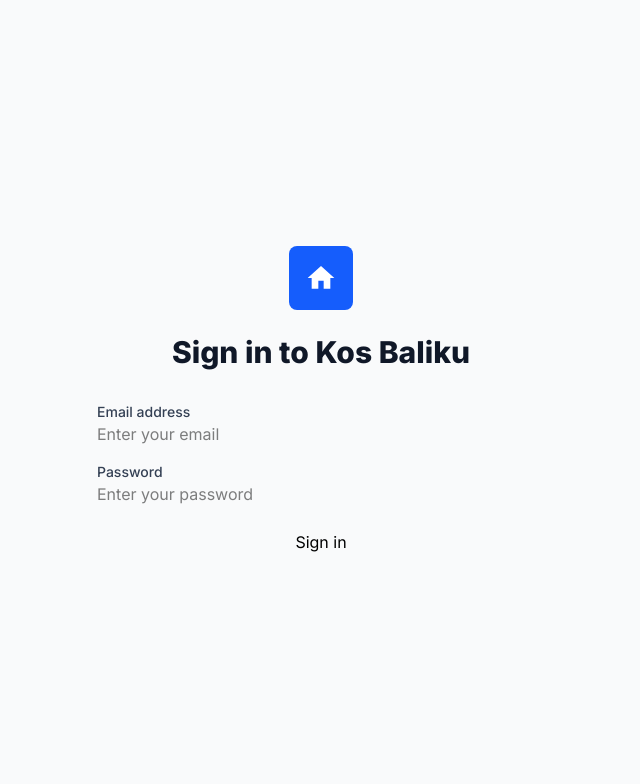
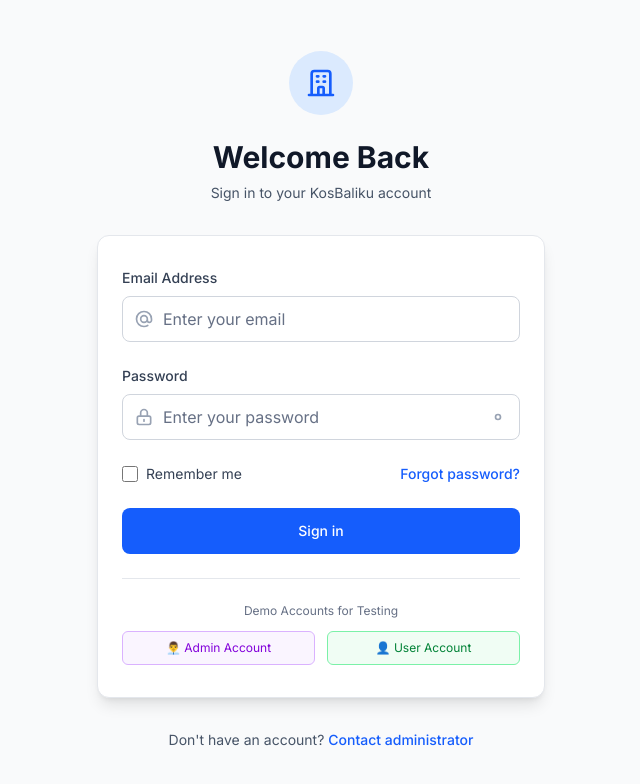
Before and after one commit to Arisamanjaya/dashboard-kosbaliku, a Next.js app: page /login in a window 1280 px wide. Shown: the top 784 px of the page, without its empty margins (319-959 px from the left). Built offline with nearby package versions, Linux system fonts and the light colour scheme; no server answers.

Commit message:
refactor: login form

```diff
--- a/src/components/auth/LoginForm.tsx
+++ b/src/components/auth/LoginForm.tsx
@@ -1,124 +1,268 @@
 'use client';
-import { useState, useEffect } from 'react';
+import React, { useState } from 'react';
 import { useRouter } from 'next/navigation';
 import { useAuth } from '@/context/AuthContext';
 
 export default function LoginForm() {
-  const [email, setEmail] = useState('');
-  const [password, setPassword] = useState('');
-  const [error, setError] = useState('');
-  const [isLoading, setIsLoading] = useState(false);
-
-  const { login, user } = useAuth();
+  const { login } = useAuth();
   const router = useRouter();
 
-  // SIMPLE: Redirect if user exists
-  useEffect(() => {
-    if (user) {
-      if (user.role === 'admin') {
-        router.push('/admin/dashboard');
-      } else {
-        router.push('/pemilik/dashboard');
-      }
-    }
-  }, [user, router]);
+  const [formData, setFormData] = useState({
+    email: '',
+    password: '',
+  });
+  const [loading, setLoading] = useState(false);
+  const [error, setError] = useState('');
+  const [showPassword, setShowPassword] = useState(false);
+
+  const handleInputChange = (e: React.ChangeEvent<HTMLInputElement>) => {
+    const { name, value } = e.target;
+    setFormData(prev => ({
+      ...prev,
+      [name]: value
+    }));
+    // Clear error when user starts typing
+    if (error) setError('');
+  };
 
   const handleSubmit = async (e: React.FormEvent) => {
     e.preventDefault();
 
-    if (!email || !password) {
-      setError('Please fill in all fields');
+    if (!formData.email.trim() || !formData.password.trim()) {
+      setError('Email and password are required');
       return;
     }
 
-    setIsLoading(true);
+    setLoading(true);
     setError('');
 
-    const result = await login(email, password);
+    try {
+      const { success, error } = await login(formData.email, formData.password);
 
-    if (!result.success) {
-      setError(result.error || 'Login failed');
-      setIsLoading(false);
+      if (success) {
+        // Redirect will be handled by layout based on user role
+        router.push('/admin/dashboard'); // Default redirect, will be corrected by layout
+      } else {
+        setError(error || 'Login failed');
       }
-    // If success, useEffect will handle redirect
+    } catch (err: any) {
+      setError('An unexpected error occurred');
+      console.error('Login error:', err);
+    } finally {
+      setLoading(false);
+    }
   };
-
-  // Don't show form if user exists
-  if (user) {
-    return <div>Redirecting...</div>;
-  }
 
   return (
     <div className="min-h-screen flex items-center justify-center bg-gray-50 dark:bg-gray-900 py-12 px-4 sm:px-6 lg:px-8">
       <div className="max-w-md w-full space-y-8">
-        <div>
-          <div className="flex items-center justify-center">
-            <div className="flex items-center justify-center w-16 h-16 bg-blue-600 text-white rounded-lg">
-              <svg className="w-8 h-8" fill="currentColor" viewBox="0 0 24 24">
-                <path d="M10 20v-6h4v6h5v-8h3L12 3 2 12h3v8z"/>
+        {/* Header */}
+        <div className="text-center">
+          <div className="mx-auto h-16 w-16 flex items-center justify-center rounded-full bg-blue-100 dark:bg-blue-900/30">
+            <svg
+              className="h-8 w-8 text-blue-600 dark:text-blue-400"
+              fill="none"
+              stroke="currentColor"
+              viewBox="0 0 24 24"
+            >
+              <path
+                strokeLinecap="round"
+                strokeLinejoin="round"
+                strokeWidth={2}
+                d="M19 21V5a2 2 0 00-2-2H7a2 2 0 00-2 2v16m14 0h2m-2 0h-5m-9 0H3m2 0h5M9 7h1m-1 4h1m4-4h1m-1 4h1m-5 10v-5a1 1 0 011-1h2a1 1 0 011 1v5m-4 0h4"
+              />
             </svg>
           </div>
-          </div>
-          <h2 className="mt-6 text-center text-3xl font-extrabold text-gray-900 dark:text-white">
-            Sign in to Kos Baliku
+          <h2 className="mt-6 text-3xl font-bold text-gray-900 dark:text-white">
+            Welcome Back
           </h2>
+          <p className="mt-2 text-sm text-gray-600 dark:text-gray-400">
+            Sign in to your KosBaliku account
+          </p>
         </div>
 
-        <form className="mt-8 space-y-6" onSubmit={handleSubmit}>
+        {/* Login Form */}
+        <div className="bg-white dark:bg-gray-800 py-8 px-6 shadow-lg rounded-xl border border-gray-200 dark:border-gray-700">
+          <form className="space-y-6" onSubmit={handleSubmit}>
+            {/* Error Display */}
             {error && (
-            <div className="rounded-md bg-red-50 dark:bg-red-900/20 p-4">
-              <div className="text-sm text-red-700 dark:text-red-400">
+              <div className="rounded-md bg-red-50 dark:bg-red-900/20 p-4 border border-red-200 dark:border-red-800">
+                <div className="flex">
+                  <div className="flex-shrink-0">
+                    <svg className="h-5 w-5 text-red-400" viewBox="0 0 20 20" fill="currentColor">
+                      <path fillRule="evenodd" d="M10 18a8 8 0 100-16 8 8 0 000 16zM8.707 7.293a1 1 0 00-1.414 1.414L8.586 10l-1.293 1.293a1 1 0 101.414 1.414L10 11.414l1.293 1.293a1 1 0 001.414-1.414L11.414 10l1.293-1.293a1 1 0 00-1.414-1.414L10 8.586 8.707 7.293z" clipRule="evenodd" />
+                    </svg>
+                  </div>
+                  <div className="ml-3">
+                    <p className="text-sm text-red-800 dark:text-red-200">
                       {error}
+                    </p>
+                  </div>
                 </div>
               </div>
             )}
 
-          <div className="space-y-4">
+            {/* Email Input */}
             <div>
-              <label htmlFor="email" className="block text-sm font-medium text-gray-700 dark:text-gray-300">
-                Email address
+              <label htmlFor="email" className="block text-sm font-medium text-gray-700 dark:text-gray-300 mb-2">
+                Email Address
               </label>
+              <div className="relative">
+                <div className="absolute inset-y-0 left-0 pl-3 flex items-center pointer-events-none">
+                  <svg
+                    className="h-5 w-5 text-gray-400"
+                    fill="none"
+                    stroke="currentColor"
+                    viewBox="0 0 24 24"
+                  >
+                    <path
+                      strokeLinecap="round"
+                      strokeLinejoin="round"
+                      strokeWidth={2}
+                      d="M16 12a4 4 0 10-8 0 4 4 0 008 0zm0 0v1.5a2.5 2.5 0 005 0V12a9 9 0 10-9 9m4.5-1.206a8.959 8.959 0 01-4.5 1.207"
+                    />
+                  </svg>
+                </div>
                 <input
                   id="email"
                   name="email"
                   type="email"
+                  autoComplete="email"
                   required
-                className="form-input"
+                  value={formData.email}
+                  onChange={handleInputChange}
+                  className="block w-full pl-10 pr-3 py-3 border border-gray-300 dark:border-gray-600 rounded-lg leading-5 bg-white dark:bg-gray-700 text-gray-900 dark:text-white placeholder-gray-500 dark:placeholder-gray-400 focus:outline-none focus:ring-2 focus:ring-blue-500 focus:border-blue-500 transition-colors"
                   placeholder="Enter your email"
-                value={email}
-                onChange={(e) => setEmail(e.target.value)}
-                disabled={isLoading}
-              />
-            </div>
-
-            <div>
-              <label htmlFor="password" className="block text-sm font-medium text-gray-700 dark:text-gray-300">
-                Password
-              </label>
-              <input
-                id="password"
-                name="password"
-                type="password"
-                required
-                className="form-input"
-                placeholder="Enter your password"
-                value={password}
-                onChange={(e) => setPassword(e.target.value)}
-                disabled={isLoading}
                 />
               </div>
             </div>
 
+            {/* Password Input */}
+            <div>
+              <label htmlFor="password" className="block text-sm font-medium text-gray-700 dark:text-gray-300 mb-2">
+                Password
+              </label>
+              <div className="relative">
+                <div className="absolute inset-y-0 left-0 pl-3 flex items-center pointer-events-none">
+                  <svg
+                    className="h-5 w-5 text-gray-400"
+                    fill="none"
+                    stroke="currentColor"
+                    viewBox="0 0 24 24"
+                  >
+                    <path
+                      strokeLinecap="round"
+                      strokeLinejoin="round"
+                      strokeWidth={2}
+                      d="M12 15v2m-6 4h12a2 2 0 002-2v-6a2 2 0 00-2-2H6a2 2 0 00-2 2v6a2 2 0 002 2zm10-10V7a4 4 0 00-8 0v4h8z"
+                    />
+                  </svg>
+                </div>
+                <input
+                  id="password"
+                  name="password"
+                  type={showPassword ? 'text' : 'password'}
+                  autoComplete="current-password"
+                  required
+                  value={formData.password}
+                  onChange={handleInputChange}
+                  className="block w-full pl-10 pr-10 py-3 border border-gray-300 dark:border-gray-600 rounded-lg leading-5 bg-white dark:bg-gray-700 text-gray-900 dark:text-white placeholder-gray-500 dark:placeholder-gray-400 focus:outline-none focus:ring-2 focus:ring-blue-500 focus:border-blue-500 transition-colors"
+                  placeholder="Enter your password"
+                />
+                <button
+                  type="button"
+                  onClick={() => setShowPassword(!showPassword)}
+                  className="absolute inset-y-0 right-0 pr-3 flex items-center"
+                >
+                  <svg
+                    className="h-5 w-5 text-gray-400 hover:text-gray-600 dark:hover:text-gray-300"
+                    fill="none"
+                    stroke="currentColor"
+                    viewBox="0 0 24 24"
+                  >
+                    {showPassword ? (
+                      <path strokeLinecap="round" strokeLinejoin="round" strokeWidth={2} d="M13.875 18.825A10.05 10.05 0 0112 19c-4.478 0-8.268-2.943-9.543-7a9.97 9.97 0 011.563-3.029m5.858.908a3 3 0 114.243 4.243M9.878 9.878l4.242 4.242M9.878 9.878L3 3m6.878 6.878L21 21" />
+                    ) : (
+                      <path strokeLinecap="round" strokeLinejoin="round" strokeWidth={2} d="M15 12a3 3 0 11-6 0 3 3 0 016 0z" />
+                    )}
+                  </svg>
+                </button>
+              </div>
+            </div>
+
+            {/* Remember Me & Forgot Password */}
+            <div className="flex items-center justify-between">
+              <div className="flex items-center">
+                <input
+                  id="remember-me"
+                  name="remember-me"
+                  type="checkbox"
+                  className="h-4 w-4 text-blue-600 focus:ring-blue-500 border-gray-300 dark:border-gray-600 rounded"
+                />
+                <label htmlFor="remember-me" className="ml-2 block text-sm text-gray-700 dark:text-gray-300">
+                  Remember me
+                </label>
+              </div>
+
+              <div className="text-sm">
+                <a href="#" className="font-medium text-blue-600 hover:text-blue-500 dark:text-blue-400 dark:hover:text-blue-300">
+                  Forgot password?
+                </a>
+              </div>
+            </div>
+
+            {/* Submit Button */}
             <div>
               <button
                 type="submit"
-              disabled={isLoading}
-              className="btn-primary w-full flex justify-center items-center"
+                disabled={loading}
+                className="group relative w-full flex justify-center py-3 px-4 border border-transparent text-sm font-medium rounded-lg text-white bg-blue-600 hover:bg-blue-700 focus:outline-none focus:ring-2 focus:ring-offset-2 focus:ring-blue-500 disabled:opacity-50 disabled:cursor-not-allowed transition-colors"
               >
-              {isLoading ? 'Signing in...' : 'Sign in'}
+                {loading && (
+                  <div className="absolute left-0 inset-y-0 flex items-center pl-3">
+                    <div className="animate-spin rounded-full h-5 w-5 border-b-2 border-white"></div>
+                  </div>
+                )}
+                <span className={loading ? 'ml-6' : ''}>
+                  {loading ? 'Signing in...' : 'Sign in'}
+                </span>
               </button>
             </div>
           </form>
+
+          {/* Demo Accounts */}
+          <div className="mt-6 pt-6 border-t border-gray-200 dark:border-gray-700">
+            <p className="text-xs text-center text-gray-500 dark:text-gray-400 mb-3">
+              Demo Accounts for Testing
+            </p>
+            <div className="grid grid-cols-1 sm:grid-cols-2 gap-3">
+              <button
+                type="button"
+                onClick={() => setFormData({ email: 'admin@kosbaliku.com', password: 'admin123' })}
+                className="text-xs px-3 py-2 border border-purple-300 dark:border-purple-600 text-purple-700 dark:text-purple-400 bg-purple-50 dark:bg-purple-900/20 hover:bg-purple-100 dark:hover:bg-purple-900/40 rounded-md transition-colors"
+              >
+                👨‍💼 Admin Account
+              </button>
+              <button
+                type="button"
+                onClick={() => setFormData({ email: 'user@kosbaliku.com', password: 'user123' })}
+                className="text-xs px-3 py-2 border border-green-300 dark:border-green-600 text-green-700 dark:text-green-400 bg-green-50 dark:bg-green-900/20 hover:bg-green-100 dark:hover:bg-green-900/40 rounded-md transition-colors"
+              >
+                👤 User Account
+              </button>
+            </div>
+          </div>
+        </div>
+
+        {/* Footer */}
+        <div className="text-center">
+          <p className="text-sm text-gray-600 dark:text-gray-400">
+            Don't have an account?{' '}
+            <a href="#" className="font-medium text-blue-600 hover:text-blue-500 dark:text-blue-400 dark:hover:text-blue-300">
+              Contact administrator
+            </a>
+          </p>
+        </div>
       </div>
     </div>
   );
```
Lines whose indentation alone changed are shown as unchanged.
